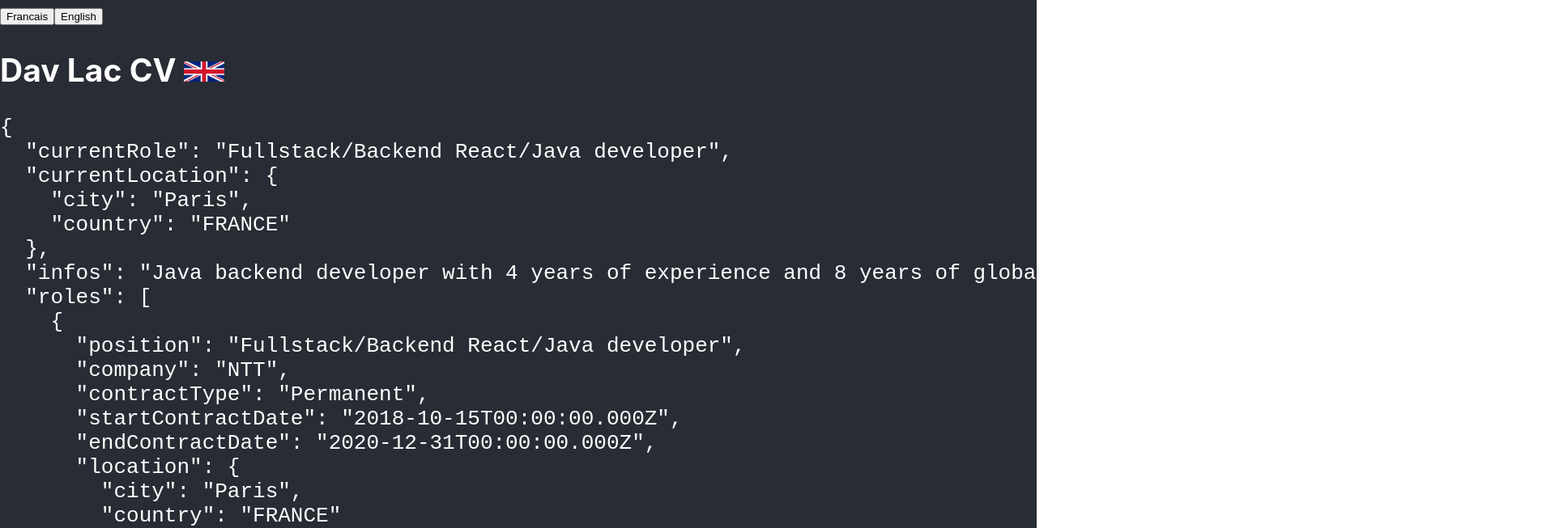
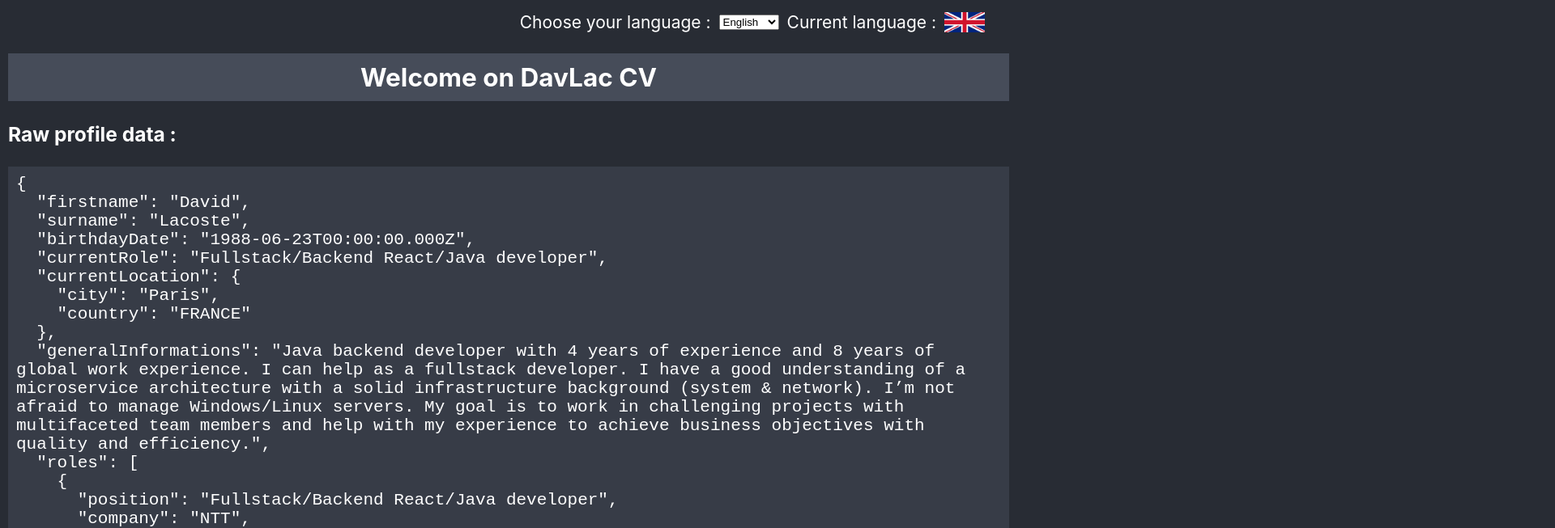
Before and after one commit to DavLac/cv, a React (Create React App) app: page / in a window 1280 px wide. Shown: the top 653 px of the page at 81% size, 1920 px wide, since content can reach past the window. Built offline with nearby package versions, Linux system fonts and the light colour scheme.

Commit message:
CSS changes

```diff
--- a/src/App.css
+++ b/src/App.css
@@ -1,5 +1,9 @@
+html {
+    background-color: #282c34;
+}
+
 .App {
-  /*text-align: center;*/
+
 }
 
 .App-logo {
@@ -7,32 +11,43 @@
     pointer-events: none;
 }
 
-@media (prefers-reduced-motion: no-preference) {
-  .App-logo {
-    animation: App-logo-spin infinite 20s linear;
-  }
+pre {
+    white-space: pre-wrap; /* css-3 */
+    white-space: -moz-pre-wrap; /* Mozilla */
+    white-space: -o-pre-wrap; /* Opera 7 */
+    word-wrap: break-word; /* Internet Explorer 5.5+ */
+    background-color: #373c47;
+    width: 95vw;
+    padding: 10px;
 }
 
 .App-header {
-  background-color: #282c34;
-  min-height: 100vh;
     display: flex;
     flex-direction: column;
-  /*align-items: center;
-  justify-content: center;*/
-  font-size: calc(10px + 2vmin);
+    font-size: calc(5px + 2vmin);
     color: white;
+    width: 95vw;
+    padding: 10px;
+}
+
+h2 {
+    background-color: #464c59;
+    padding: 10px;
+    text-align: center;
+    width: 95vw;
 }
 
 .App-link {
     color: #61dafb;
 }
 
-@keyframes App-logo-spin {
-  from {
-    transform: rotate(0deg);
+nav {
+    display: flex;
+    flex-direction: row-reverse;
+    align-items: center;
 }
-  to {
-    transform: rotate(360deg);
+
+nav > div, select, img {
+    margin-top: 5px;
+    margin-right: 10px;
 }
-}
--- a/src/App.js
+++ b/src/App.js
@@ -2,8 +2,26 @@ import React from "react";
 import './App.css';
 import {i18nFunction} from './translations/i18n';
 import {Content} from "./Content/Content";
+import "./translations/i18n";
+import {useTranslation} from "react-i18next";
+import i18n from "i18next";
+import enFlag from './translations/en-EN/en-flag.png';
+import frFlag from './translations/fr-FR/fr-flag.png';
+
+let renderLangFlag = () => {
+    switch (i18n.language) {
+        case 'en':
+            return (<img src={enFlag} alt="en flag" width='50' height='25'/>);
+        case 'fr':
+            return (<img src={frFlag} alt="fr flag" width='50' height='25'/>);
+        default:
+            return (<img src={enFlag} alt="en flag" width='50' height='25'/>);
+    }
+}
 
 function App() {
+
+    const {t} = useTranslation();
 
     const handleOnclick = (e) => {
         e.preventDefault();
@@ -13,18 +31,18 @@ function App() {
     return (
         <div className="App">
             <header className="App-header">
-                <div style={{
-                    alignItems: 'center',
-                    justifyContent: 'center'
-                }}>
-                    <button value='fr' onClick={handleOnclick}>
-                        Francais
-                    </button>
-                    <button value='en' onClick={handleOnclick}>
-                        English
-                    </button>
-                </div>
+                <nav>
+                    {renderLangFlag()}
 
+                    <div>{t('common:currentLanguage')} :</div>
+
+                    <select name="language" id="en" onChange={handleOnclick}>
+                        <option value="en">English</option>
+                        <option value="fr">Francais</option>
+                    </select>
+
+                    <div>{t('common:chooseYourLanguage')} :</div>
+                </nav>
                 <Content/>
             </header>
         </div>
--- a/src/Content/Content.js
+++ b/src/Content/Content.js
@@ -1,37 +1,16 @@
 import React from "react";
 import {useTranslation} from "react-i18next";
 import ".././translations/i18n";
-import i18n from "i18next";
-import enFlag from '.././translations/en-EN/en-flag.png';
-import frFlag from '.././translations/fr-FR/fr-flag.png';
-
-let flag = () => {
-    if (i18n.language === 'en') {
-        return (
-            <img src={enFlag} alt="en flag" width='50' height='25'/>
-        );
-    }
-
-    if (i18n.language === 'fr') {
-        return (
-            <img src={frFlag} alt="fr flag" width='50' height='25'/>
-        );
-    }
-}
 
 export const Content = () => {
     const {t} = useTranslation();
 
     return (
         <div>
-            <h2>Dav Lac CV {flag()}</h2>
+            <h2>{t('common:welcome')} DavLac CV</h2>
+            <h3>{t('common:rawProfileTitle')} : </h3>
             <pre>
-                {
-                    JSON.stringify(
-                        t('profile', {returnObjects: true}),
-                        null, 2
-                    )
-                }
+                {JSON.stringify(t('profileData:profile', {returnObjects: true}), null, 2)}
             </pre>
         </div>
     );
--- /dev/null
+++ b/src/translations/en-EN/common.js
@@ -0,0 +1,6 @@
+export const COMMONS_EN = {
+    welcome: "Welcome on",
+    chooseYourLanguage: "Choose your language",
+    rawProfileTitle: "Raw profile data",
+    currentLanguage: "Current language"
+};
--- a/src/translations/en-EN/translation.js
+++ b/src/translations/en-EN/profileData.js
@@ -1,11 +1,14 @@
 export const TRANSLATIONS_EN = {
     profile: {
+        firstname: "David",
+        surname: "Lacoste",
+        birthdayDate: "1988-06-23T00:00:00.000Z",
         currentRole: "Fullstack/Backend React/Java developer",
         currentLocation: {
             city: "Paris",
             country: "FRANCE"
         },
-        infos: "Java backend developer with 4 years of experience and 8 years of global work experience. I can help as a " +
+        generalInformations: "Java backend developer with 4 years of experience and 8 years of global work experience. I can help as a " +
             "fullstack developer. I have a good understanding of a microservice architecture with a solid infrastructure " +
             "background (system & network). I’m not afraid to manage Windows/Linux servers. My goal is to work in " +
             "challenging projects with multifaceted team members and help with my experience to achieve business objectives " +
--- /dev/null
+++ b/src/translations/fr-FR/common.js
@@ -0,0 +1,6 @@
+export const COMMONS_FR = {
+    welcome: "Bienvenue sur",
+    chooseYourLanguage: "Choisissez votre langue",
+    rawProfileTitle: "Données brutes du profil",
+    currentLanguage: "Langage sélectionné"
+};
--- a/src/translations/fr-FR/translation.js
+++ b/src/translations/fr-FR/profileData.js
@@ -1,11 +1,14 @@
 export const TRANSLATIONS_FR = {
     profile: {
+        firstname: "David",
+        surname: "Lacoste",
+        birthdayDate: "1988-06-23T00:00:00.000Z",
         currentRole: "Fullstack/Backend React/Java développeur",
         currentLocation: {
             city: "Paris",
             country: "FRANCE"
         },
-        infos: "Développeur backend Java avec 4 ans d'expérience et 8 ans d'expérience professionnelle globale. Je peux aider en tant que "+
+        generalInformations: "Développeur backend Java avec 4 ans d'expérience et 8 ans d'expérience professionnelle globale. Je peux aider en tant que "+
             "développeur fullstack. J'ai une bonne compréhension d'une architecture de microservice avec une infrastructure solide" +
             "background (système et réseau). Je n'ai pas peur de gérer les serveurs Windows / Linux. Mon objectif est de travailler dans" +
             "des projets stimulants avec des membres d'équipe aux multiples facettes et m'aider avec mon expérience pour atteindre les objectifs commerciaux" +
--- a/src/translations/i18n.js
+++ b/src/translations/i18n.js
@@ -2,8 +2,21 @@ import i18n from "i18next";
 import {initReactI18next} from "react-i18next";
 import LanguageDetector from "i18next-browser-languagedetector";
 
-import {TRANSLATIONS_FR} from "./fr-FR/translation.js";
-import {TRANSLATIONS_EN} from "./en-EN/translation.js";
+import {TRANSLATIONS_FR} from "./fr-FR/profileData.js";
+import {TRANSLATIONS_EN} from "./en-EN/profileData.js";
+import {COMMONS_EN} from "./en-EN/common.js";
+import {COMMONS_FR} from "./fr-FR/common.js";
+
+const resources = {
+    en: {
+        profileData: TRANSLATIONS_EN,
+        common: COMMONS_EN
+    },
+    fr: {
+        profileData: TRANSLATIONS_FR,
+        common: COMMONS_FR
+    }
+};
 
 i18n
     .use(LanguageDetector)
@@ -11,14 +24,9 @@ i18n
     .init({
         interpolation: {escapeValue: false},
         lng: 'en',
-        resources: {
-            en: {
-                translation: TRANSLATIONS_EN
-            },
-            fr: {
-                translation: TRANSLATIONS_FR
-            }
-        }
+        ns: ['profileData', 'common'],
+        defaultNS: 'common',
+        resources: resources
     });
 
 export const i18nFunction = (lang) => i18n.changeLanguage(lang);
```
Lines whose indentation alone changed are shown as unchanged.
